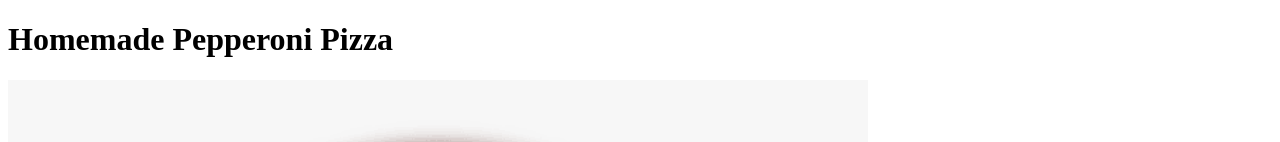
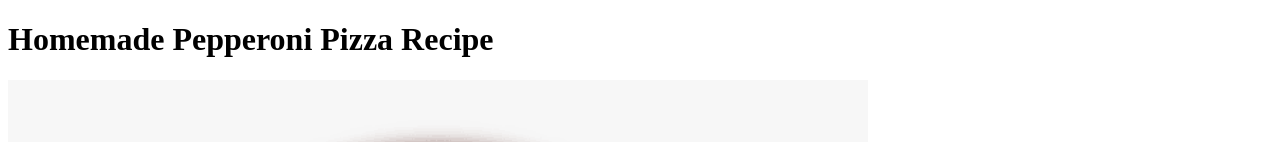
Before and after one commit to felineskating/odin-recipes, a plain HTML site: page recipes/pizza.html in a window 1280 px wide. Shown: the top 142 px of the page. Drawn offline with Linux system fonts and the light colour scheme.

Commit message:
index.html

```diff
--- a/recipes/pizza.html
+++ b/recipes/pizza.html
@@ -3,10 +3,12 @@
 <html lang="en">
 <meta charset="utf-8">
 
-  <head></head>
+  <head>
+    <title>HomemadePepperoniPizza</title>
+  </head>
 
   <body>
-    <h1>Homemade Pepperoni Pizza</h1>
+    <h1>Homemade Pepperoni Pizza Recipe</h1>
     <img src="pizza.png">
     <h2>How To Make The Best Homemade Pizza!</h2>
       <p>Making homemade pizza dough can sound like a lot of work, but it’s so worth the bragging rights. The dough itself requires few ingredients and just a little bit of rising and rest time. While you wait for the dough to be ready, you can get to work prepping your tomato sauce, chopping fresh vegetables, or grating the cheese you’ll put on top. Bake for 15 minutes, garnish with basil (or, let’s be real, more cheese), and enjoy showing off your way-better-than-takeout creation.</p>
```
